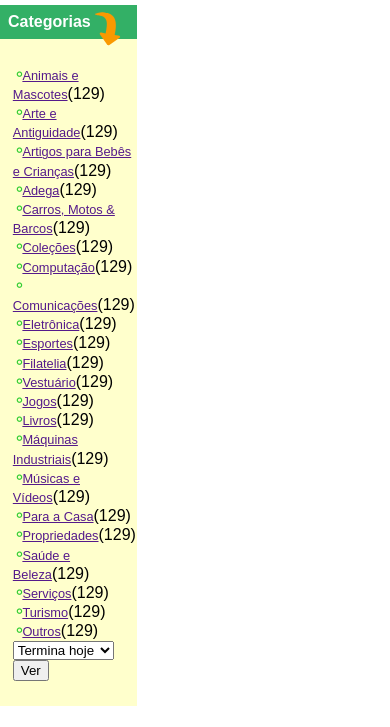
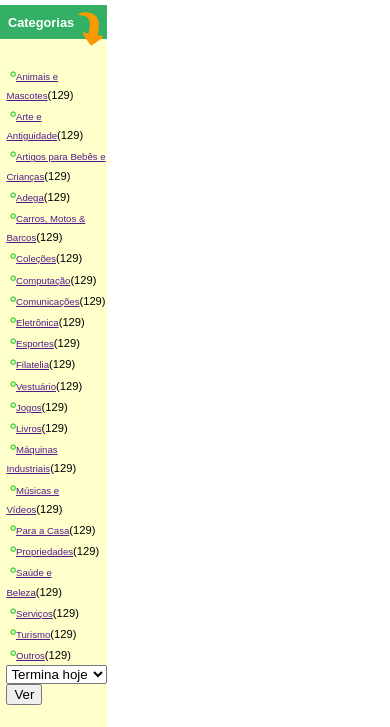
Before and after one commit to aebone/retroml, a plain HTML site: page index.html in a window 390 px wide. Shown: the part 136-863 px from the top of the page. Drawn offline with Linux system fonts and the light colour scheme.

Commit message:
Responsive left aside

```diff
--- a/css/styles.css
+++ b/css/styles.css
@@ -172,3 +172,21 @@
     font-size: .8rem;
     line-height: 9px;
 }
+
+@media only screen and (max-width: 600px) {
+    #left-aside-wrapper section div h1 {
+        font-size: 0.8rem;
+    }
+
+    #left-aside-wrapper section ul li a {
+        font-size: .6rem;
+    }
+
+    #left-aside-wrapper section ul li span {
+        font-size: .7rem;
+    }
+
+    #left-aside-wrapper section nav {
+        padding-left: .4rem;
+    }
+}
```
